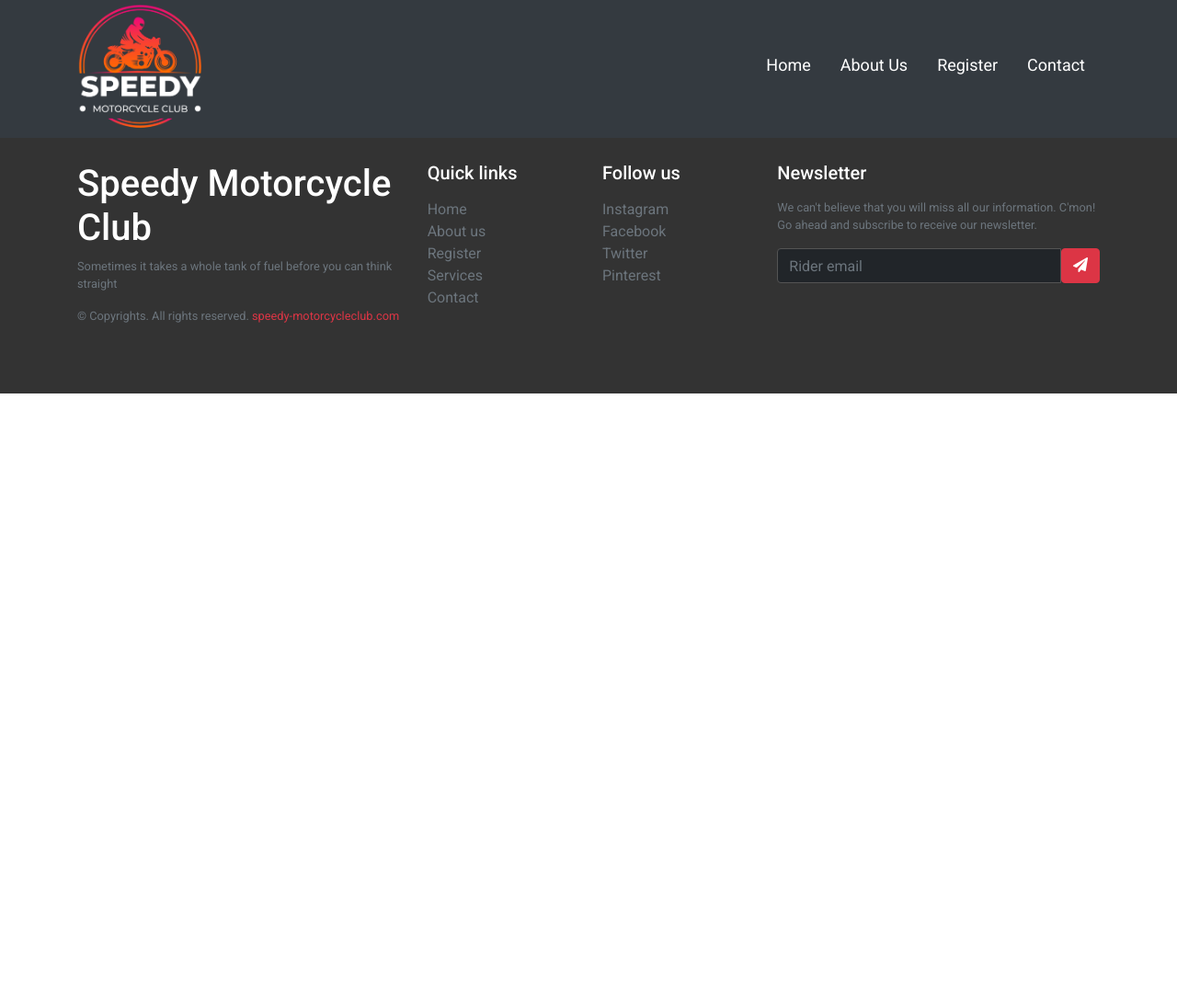
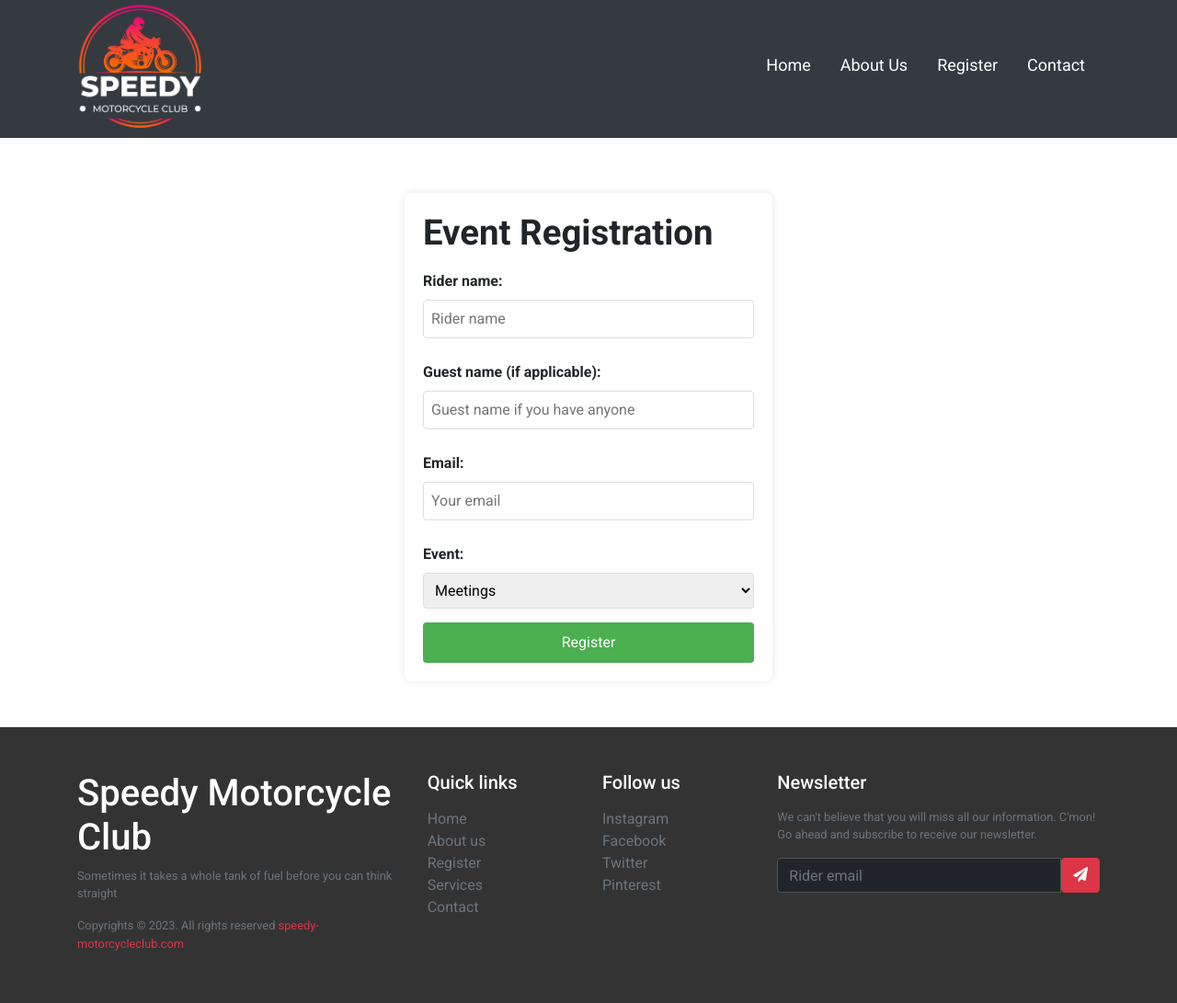
Before and after one commit to DevAlanAraki/CI-4-project, a Flask app: page /register in a window 1280 px wide. Shown: the whole page at 92% size. Before the commit the page ends 428 px from the top, so only its background shows below. Run offline with Flask 3, Linux system fonts and the light colour scheme; some libraries are stand-ins or nearby versions.

Commit message:
Add script to have the copyright year updated automatically using jQuery

```diff
--- a/static/css/style.css
+++ b/static/css/style.css
@@ -317,6 +317,51 @@ nav ul.nav .close-btn span {
 }
 
 /* Registration form */
+.reg-container {
+    max-width: 400px;
+    margin: 50px auto;
+    padding: 20px;
+    margin-top: 210px;
+    background-color: #fff;
+    border-radius: 8px;
+    box-shadow: 0 0 10px rgba(0, 0, 0, 0.1);
+}
+
+.reg-containerh1 {
+    text-align: center;
+    color: #333;
+}
+
+.reg-container form {
+    display: flex;
+    flex-direction: column;
+}
+
+.reg-container label {
+    margin-top: 10px;
+    font-weight: bold;
+}
+
+.reg-container input,
+select {
+    margin-bottom: 15px;
+    padding: 8px;
+    border: 1px solid #ddd;
+    border-radius: 4px;
+}
+
+.reg-container button {
+    background-color: #4caf50;
+    color: #fff;
+    padding: 10px;
+    border: none;
+    border-radius: 4px;
+    cursor: pointer;
+}
+
+.reg-container button:hover {
+    background-color: #45a049;
+}
 
 /* Media query for small screens */
 
--- a/templates/base.html
+++ b/templates/base.html
@@ -6,6 +6,7 @@
     <meta name="viewport" content="width=device-width, initial-scale=1.0">
     <title>Speedy Motorcycle Club</title>
     <link rel="stylesheet" href="https://maxcdn.bootstrapcdn.com/bootstrap/4.5.2/css/bootstrap.min.css">
+    <script src="https://code.jquery.com/jquery-3.6.4.min.js"></script>
     <link rel="stylesheet" href="https://use.fontawesome.com/releases/v5.7.2/css/all.css"
         integrity="sha384-fnmOCqbTlWIlj8LyTjo7mOUStjsKC4pOpQbqyi7RrhN7udi9RwhKkMHpvLbHG9Sr" crossorigin="anonymous">
     <link rel="stylesheet" href="{{ url_for('static', filename='css/style.css')}}">
@@ -63,7 +64,7 @@
                     <h5 class="h1 text-white">Speedy Motorcycle Club</h5>
                     <p class="small text-muted">Sometimes it takes a whole tank of fuel before you can think straight
                     </p>
-                    <p class="small text-muted mb-0">&copy; Copyrights. All rights reserved. <a class="text-danger"
+                    <p class="small text-muted mb-0">Copyrights &copy; <span id="copyright"></span>. All rights reserved <a class="text-danger"
                             href="#">speedy-motorcycleclub.com</a></p>
                 </div>
                 <div id="quick-links" class="col-lg-2 col-md-6">
@@ -101,6 +102,11 @@
             </div>
         </div>
     </footer>
+
+    <script>
+        $("#copyright").text(new Date().getFullYear());
+    </script>
+
 </body>
 
 </html>
--- a/templates/index.html
+++ b/templates/index.html
@@ -6,7 +6,7 @@
         <div class="parabox">
             <h1>Here is where you can find the joy</h1>
             <p>Discovering the pure joy of riding on two wheels: Your ultimate motorcycle destination</p>
-            <a href="#">Subscribe for our next event</a>
+            <a href="{{url_for('register')}}">Subscribe for our next event</a>
         </div>
     </div>
 </section>
--- a/templates/register.html
+++ b/templates/register.html
@@ -1,20 +1,23 @@
 {% extends "base.html" %}
 {% block content %}
 
-<div class="container">
+<div class="reg-container">
     <h1>Event Registration</h1>
     <form action="{{ url_for('register') }}" method="post">
-        <label for="name">Name:</label>
-        <input type="text" id="name" name="name" required>
+        <label for="name">Rider name:</label>
+        <input type="text" id="name" name="name" placeholder="Rider name" required>
+
+        <label for="name">Guest name (if applicable):</label>
+        <input type="text" id="name" name="name" placeholder="Guest name if you have anyone">
 
         <label for="email">Email:</label>
-        <input type="email" id="email" name="email" required>
+        <input type="email" id="email" name="email" placeholder="Your email" required>
 
         <label for="event">Event:</label>
         <select id="event" name="event" required>
+            <option value="party">Meetings</option>
             <option value="conference">Conference</option>
-            <option value="workshop">Workshop</option>
-            <option value="party">Party</option>
+            <option value="workshop">Workshop Sales</option>
         </select>
 
         <button type="submit">Register</button>
```
